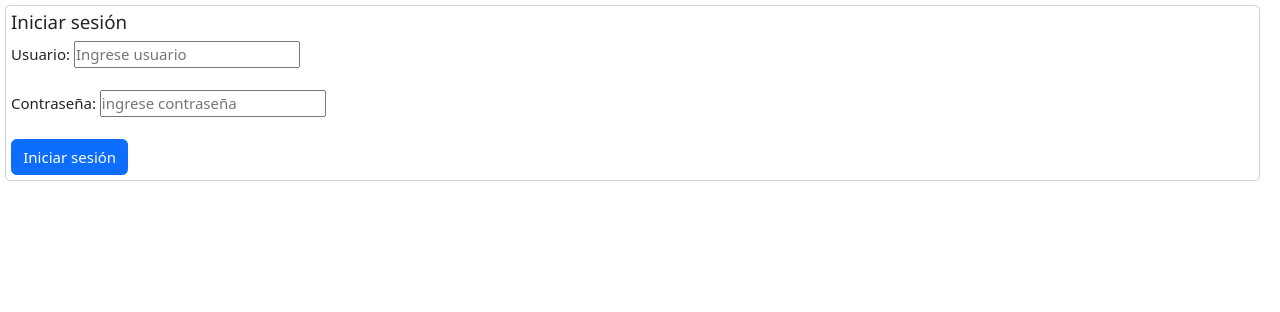
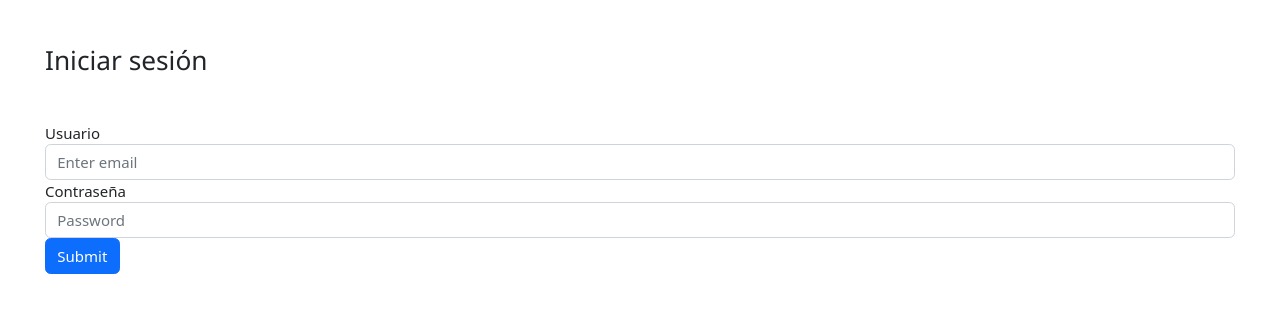
Before and after one commit to ferbonelli/Portfolio-FrontEnd, an Angular app in the folder MiPorfolio/: page /login in a window 1280 px wide. Shown: the top 312 px of the page. Built offline with nearby package versions, Linux system fonts and the light colour scheme; no server answers.

Commit message:
De a poco

```diff
--- a/MiPorfolio/src/app/app.module.ts
+++ b/MiPorfolio/src/app/app.module.ts
@@ -1,5 +1,5 @@
 import { NgModule } from '@angular/core';
-import {FormsModule} from '@angular/forms';
+import {FormsModule, ReactiveFormsModule} from '@angular/forms';
 import { BrowserModule } from '@angular/platform-browser';
 import { FontAwesomeModule } from '@fortawesome/angular-fontawesome';
 
@@ -60,6 +60,7 @@
     FormsModule,
     HttpClientModule,
     FontAwesomeModule,
+    ReactiveFormsModule,
   ],
   providers: [],
   bootstrap: [AppComponent]
--- a/MiPorfolio/src/app/componentes/login/login.component.html
+++ b/MiPorfolio/src/app/componentes/login/login.component.html
@@ -1,27 +1,14 @@
-<div class="contenedorlogin">
-    <div>
-
-      <h5>Iniciar sesión</h5>
-      <div>
-        Usuario:
-        <input
-          placeholder="Ingrese usuario"
-          type="text"
-          [(ngModel)]="usuario" />
-      </div>
-      <br />
-      <div>
-        Contraseña:
-        <input
-          placeholder="ingrese contraseña"
-          type="text"
-          [(ngModel)]="clave"
-        />
-      </div>
-      <br />
-
-      <button type="button" class="btn btn-primary" (click)="onClick()">Iniciar sesión</button>
+<h3 class="m-5">Iniciar sesión</h3>
+<form [formGroup]="formularioLogin" class="m-5">
+  <div class="form-group">
+    <label for="exampleInputEmail1">Usuario</label>
+    <input type="email" formControlName="username" class="form-control" id="exampleInputEmail1" aria-describedby="emailHelp" placeholder="Enter email">
 
   </div>
+  <div class="form-group">
+    <label for="exampleInputPassword1">Contraseña</label>
+    <input type="password" formControlName="password" class="form-control" id="exampleInputPassword1" placeholder="Password">
+  </div>
 
-</div>
+  <button type="submit" class="btn btn-primary">Submit</button>
+</form>
--- a/MiPorfolio/src/app/componentes/login/login.component.ts
+++ b/MiPorfolio/src/app/componentes/login/login.component.ts
@@ -1,6 +1,7 @@
+import { group } from '@angular/animations';
 import { Component, OnInit } from '@angular/core';
-import { Router } from '@angular/router';
-import { LoginService } from 'src/app/servicios/login.service';
+import { FormBuilder, FormGroup, Validators } from '@angular/forms';
+
 
 @Component({
   selector: 'app-login',
@@ -9,48 +10,21 @@
 })
 export class LoginComponent implements OnInit {
 
-  estadologin: string = 'no_logueado';
-  usuario: string = '';
-  clave: string = '';
+  formularioLogin: FormGroup;
+
+  constructor(private formBuilder:FormBuilder) {
+
+    this.formularioLogin=this.formBuilder.group(
+      {
+        username: ['',[Validators.required]],
+        password: ['',[Validators.required]],
+      }
+    )
+  }
+
+  ngOnInit(): void {
+
+  }
 
 
-  logindatos:any;
-
-  constructor(private datosLogin: LoginService,
-              private ruta:Router,
-              ) { }
-
-  ngOnInit(): void {
-    this.datosLogin.obtenerCredenciales().subscribe(
-      data => {
-        this.logindatos = data;
-        console.log("ESte es el usuario recuperado:");
-        console.log(this.logindatos);
-
-    });
-  }
-
-  onClick() {
-    if (this.clave===this.logindatos[0].password && this.usuario===this.logindatos[0].username)
-    {
-
-      localStorage.setItem('estado_login','logueado');
-
-      //Esto es por si es null
-      const estado = localStorage.getItem("estado_login");
-      if (estado) {
-          this.estadologin = estado;
-          console.log('Estado del login:');
-          console.log(this.estadologin);
-      }
-
-      alert('Te logueaste correctamente');
-
-      this.ruta.navigate(['/portfolio']);
-          }
-    else {
-        alert('Ingreso incorrecto');
-        this.ruta.navigate(['/portfolio']);
-         }
-  }
 }
```
